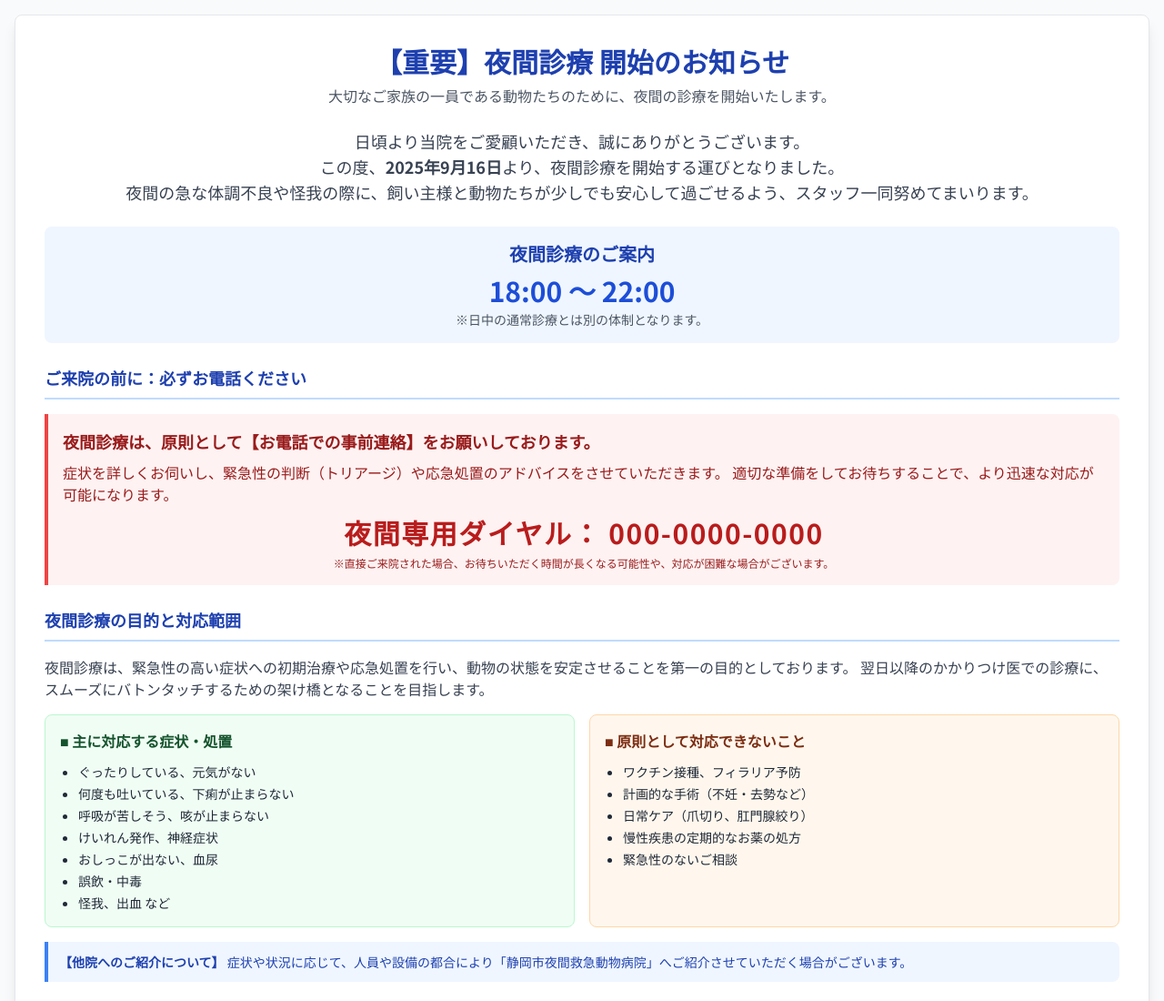
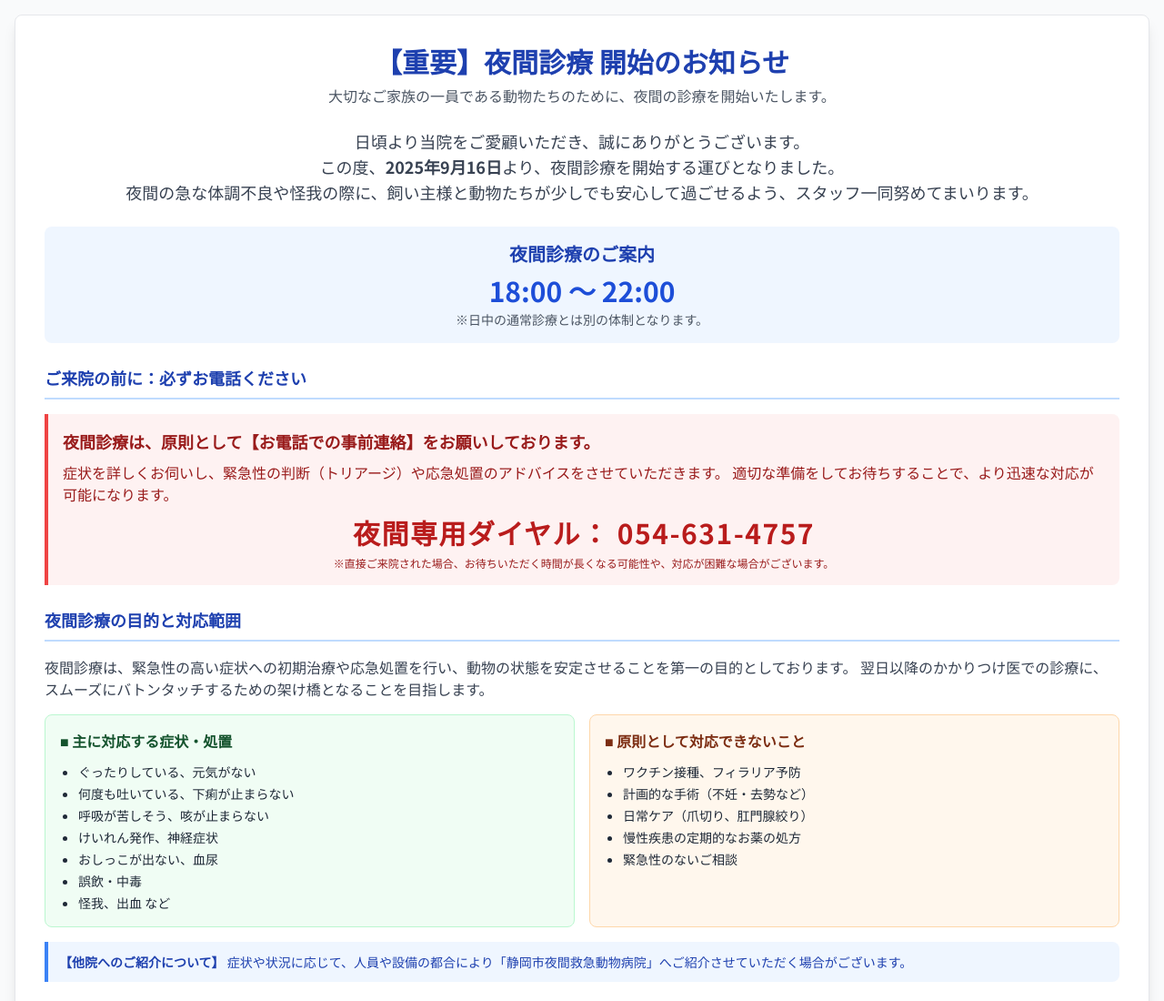
Before and after one commit to AmberLinks/Announcement, a plain HTML site: page index.html in a window 1280 px wide. Shown: the top 1100 px of the page at 91% size. Drawn offline with nearby package versions, Linux system fonts and the light colour scheme.

Commit message:
Update index.html

```diff
--- a/index.html
+++ b/index.html
@@ -66,7 +66,7 @@
                             適切な準備をしてお待ちすることで、より迅速な対応が可能になります。
                         </p>
                         <p class="text-center text-2xl md:text-3xl font-bold text-red-700 tracking-wider">
-                            夜間専用ダイヤル： 000-0000-0000
+                            夜間専用ダイヤル： 054-631-4757
                         </p>
                          <p class="text-xs text-center mt-2">※直接ご来院された場合、お待ちいただく時間が長くなる可能性や、対応が困難な場合がございます。</p>
                     </div>
```
